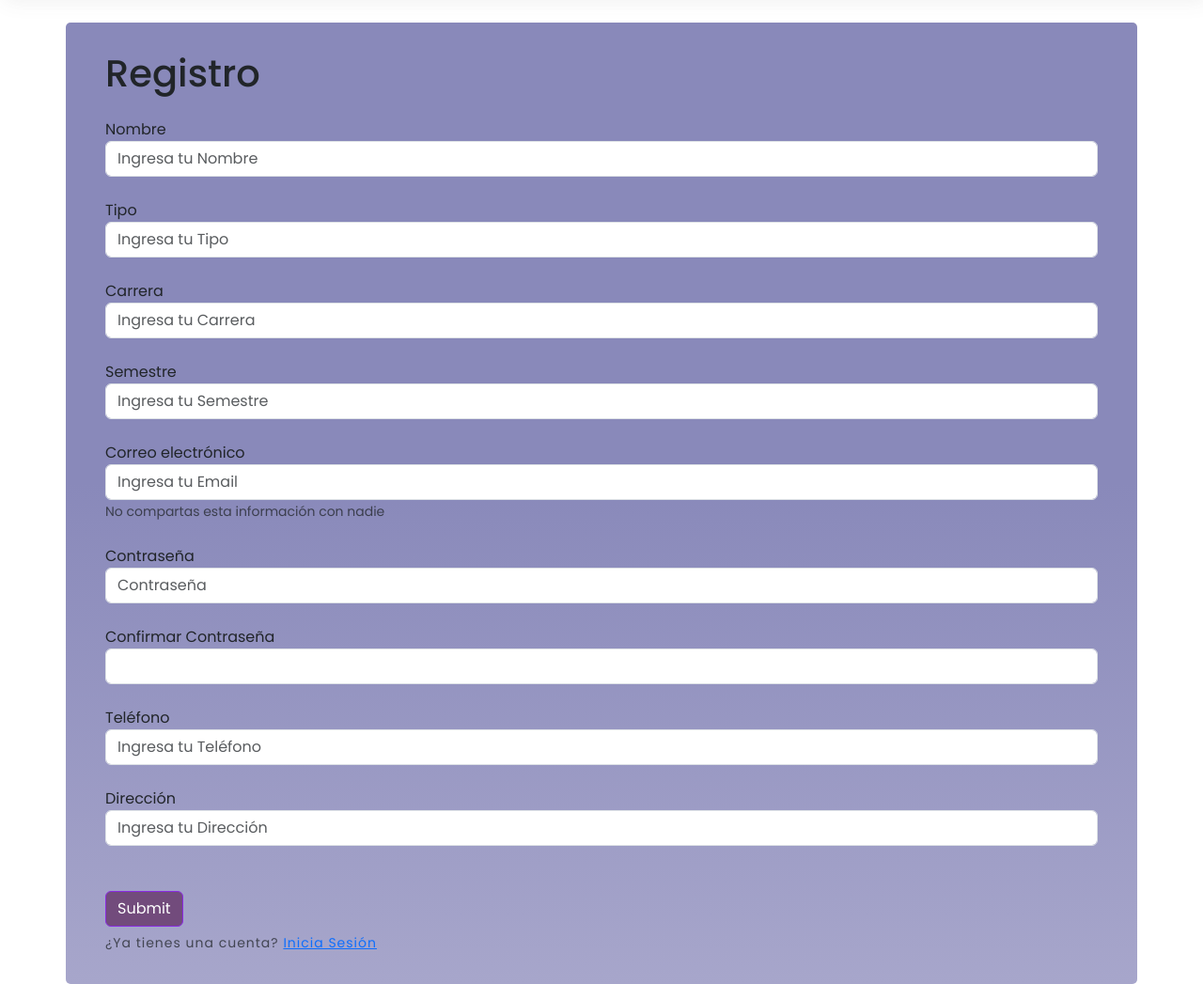
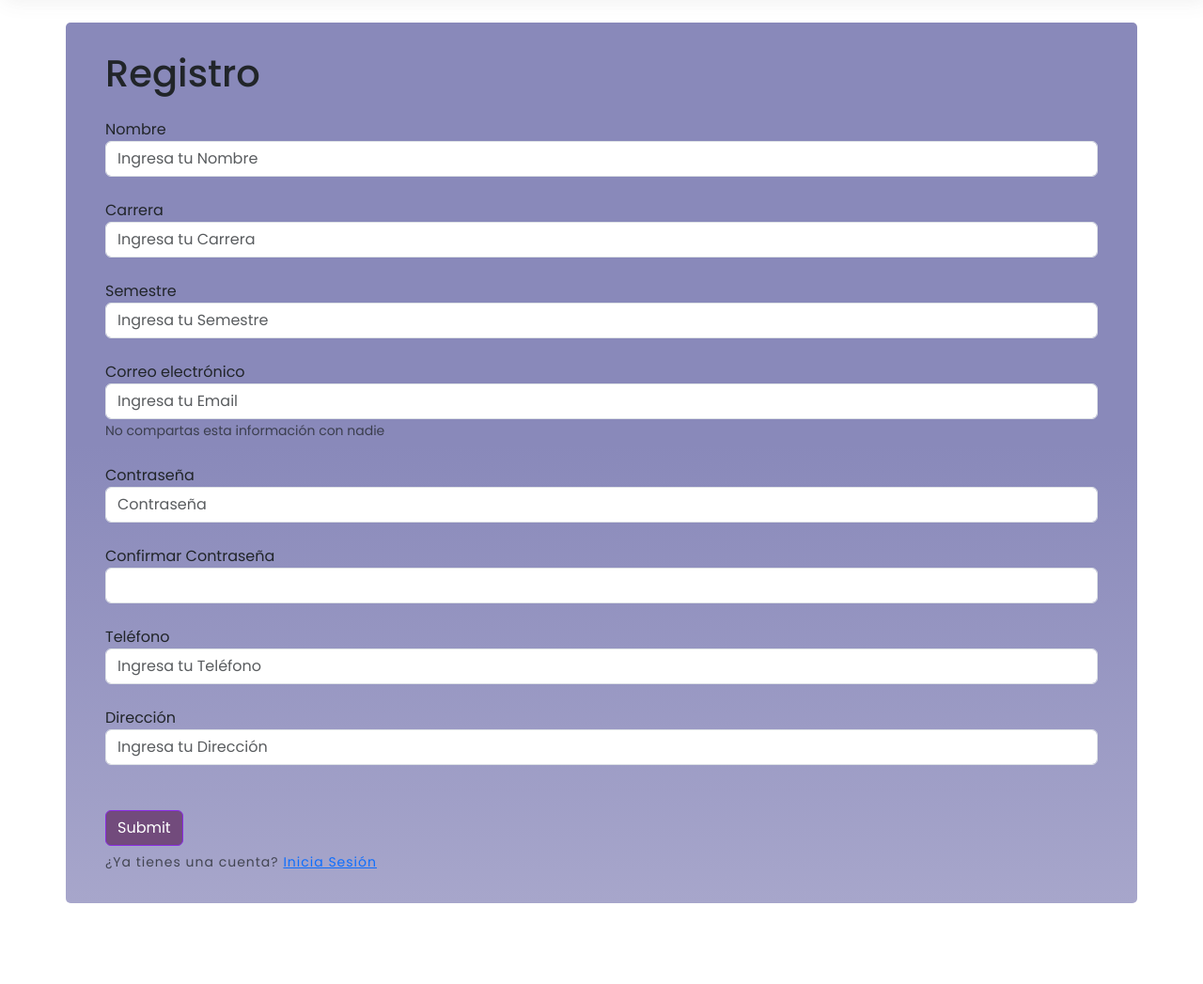
Before and after one commit to gil-666/TiendaElectronica, a PHP site: page /registro.php in a window 1280 px wide. Shown: the part 96-1143 px from the top of the page at 94% size. After the commit the page ends 1057 px from the top, so only its background shows below. Run offline with PHP 8.4, Linux system fonts and the light colour scheme.

Commit message:
registro arreglo

```diff
--- a/registro.php
+++ b/registro.php
@@ -11,7 +11,7 @@ $message = '';
 if ($_SERVER["REQUEST_METHOD"] == "POST") {
     // Retrieve form data
     $nombre = $_POST['nombre'];
-    $tipo = $_POST['tipo'];
+    $tipo = "cliente";
     $carrera = $_POST['carrera'];
     $semestre = $_POST['semestre'];
     $correo = $_POST['correo'];
@@ -58,16 +58,16 @@ $conn = null;
     <br>
     <div class="row accecolora" style="padding: 30px;">
         <h1>Registro</h1>
-        <form action="login.php" method="post">
+        <form action="registro.php" method="post">
             <br>
             <div class="form-group">
                 <label for="nombre">Nombre</label>
                 <input type="text" class="form-control" name="nombre" id="nombre" placeholder="Ingresa tu Nombre">
             </div><br>
-            <div class="form-group">
+            <!-- <div class="form-group">
                 <label for="tipo">Tipo</label>
                 <input type="text" class="form-control" name="tipo" id="tipo" placeholder="Ingresa tu Tipo">
-            </div><br>
+            </div><br> -->
             <div class="form-group">
                 <label for="carrera">Carrera</label>
                 <input type="text" class="form-control" name="carrera" id="carrera" placeholder="Ingresa tu Carrera">
```
